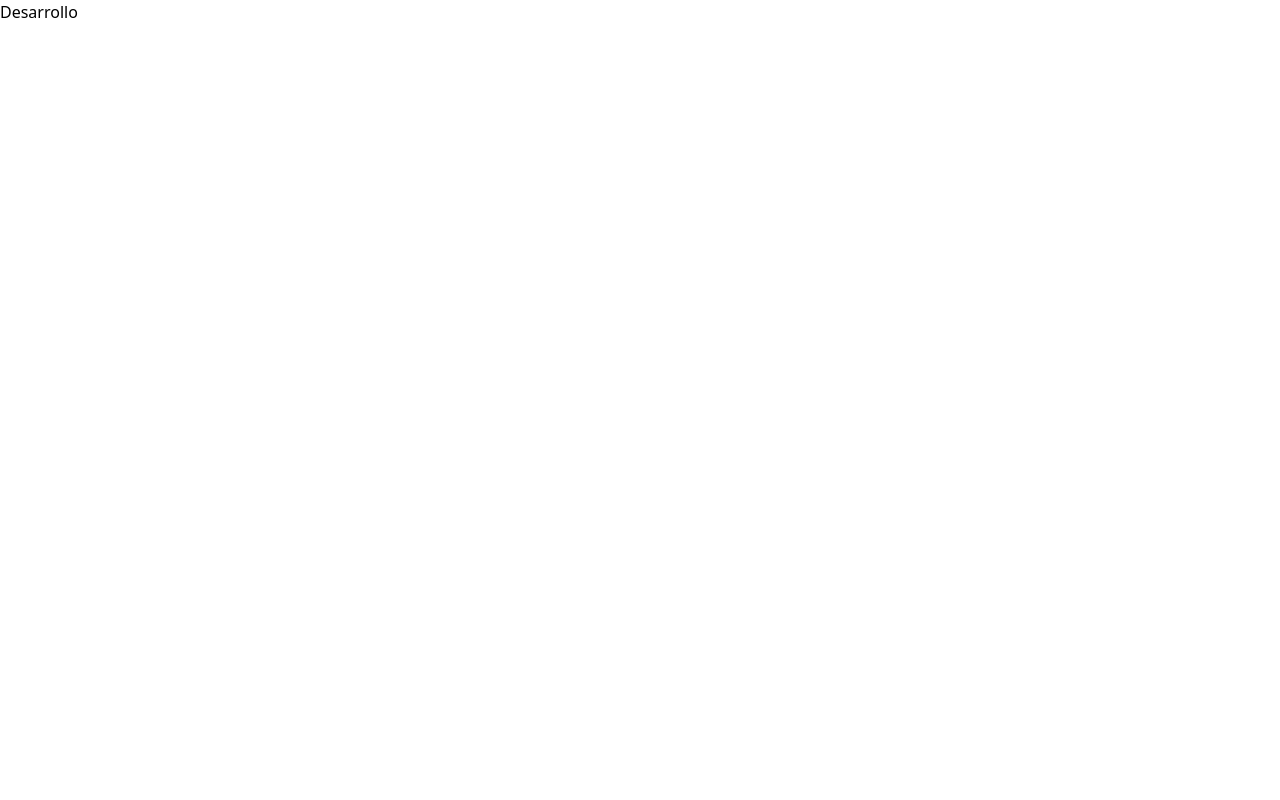
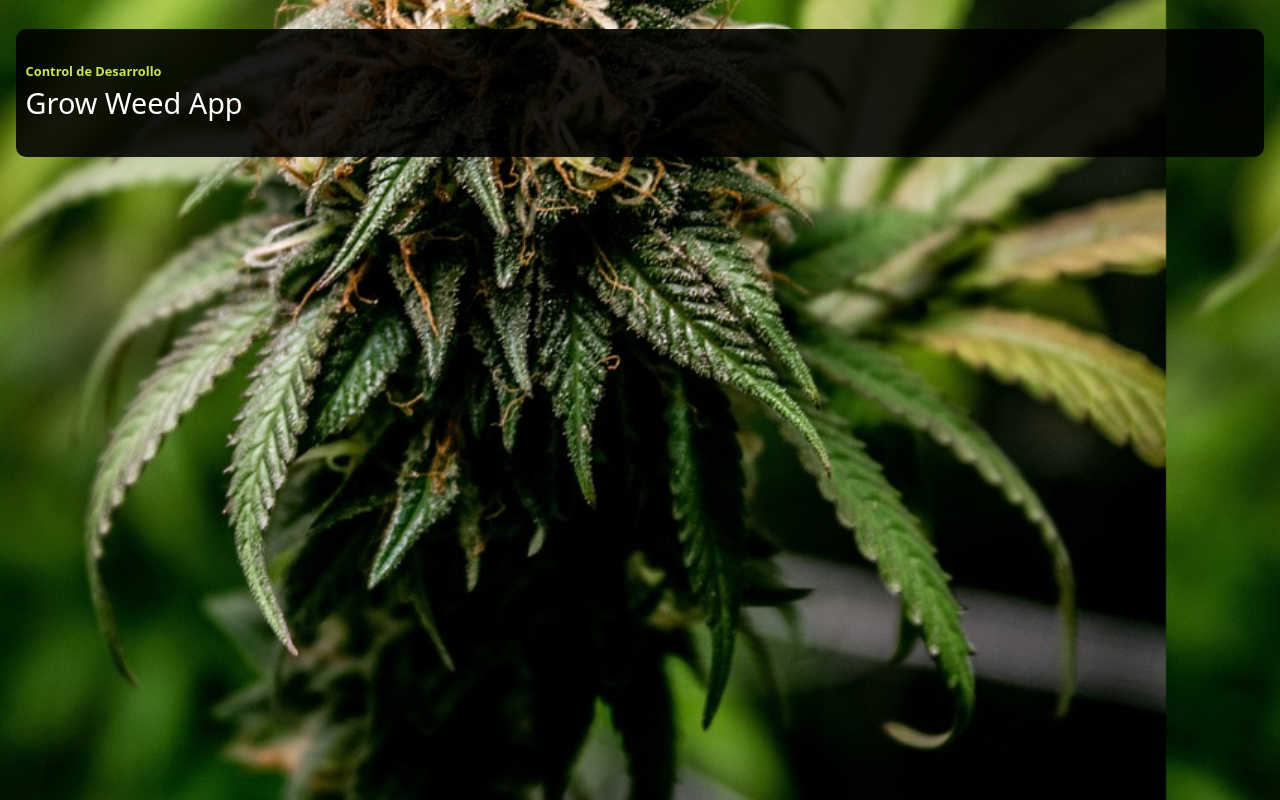
Before and after one commit to ignaarguello/grow-weed-app, a React (Vite) app: page /desarrollo in a window 1280 px wide. Built offline with nearby package versions, Linux system fonts and the light colour scheme.

Commit message:
Add:primeros pasos de control de desarrollo

```diff
--- /dev/null
+++ b/src/components/CDesarrollo/CDesarrollo_1.css
@@ -0,0 +1,27 @@
+/* 360px - Mobiles Android */
+@media screen and (min-width: 360px) {
+  /* Contenedor General del Componente Desarrollo - 1 */
+  #ContenedorGeneral_CDesarrollo_1 {
+    background-color: rgba(0, 0, 0, 0.88);
+    border-radius: 10px;
+    height: 8rem;
+    padding: .6rem;
+    margin-top: .8rem;
+    display: flex;
+    flex-direction: column;
+    justify-content: center;
+  }
+
+  /* Titulo Principal - Control Desarrollo */
+  .TituloPrincipalDesarrollo_CDesarrollo_1 {
+    color: #cae654;
+    font-size: .8rem;
+    font-weight: 600;
+  }
+
+  /* Titulo Grow Weed App */
+  .TituloGWA_CDesarrollo_1{
+      color: white;
+      font-size: 1.8rem;
+  }
+}
--- /dev/null
+++ b/src/components/CDesarrollo/CDesarrollo_1.jsx
@@ -0,0 +1,12 @@
+import './CDesarrollo_1.css'
+
+export default function CDesarrollo_1() {
+    return (
+        <div id='ContenedorGeneral_CDesarrollo_1'>
+            <h2 className="TituloPrincipalDesarrollo_CDesarrollo_1">
+                Control de Desarrollo
+            </h2>
+            <h2 className='TituloGWA_CDesarrollo_1'>Grow Weed App</h2>
+        </div>
+    )
+}
--- /dev/null
+++ b/src/pages/Desarrollo/Desarrollo.css
@@ -0,0 +1,14 @@
+/*  360px - Android Mobiles */
+@media screen and (min-width:360px) {
+    /* Contenedor Page de Desarrollo */
+    #ContenedorPageDesarrollo_Desarrollo{
+        min-height: 100vh;
+        padding: 1rem;
+        background-image: url('../../images/cannabis1.jpg');
+        background-size: cover;
+        background-position: -114px;
+        /* Flex */
+        display: flex;
+        flex-direction: column;
+    }
+}
--- a/src/pages/Desarrollo/Desarrollo.jsx
+++ b/src/pages/Desarrollo/Desarrollo.jsx
@@ -1,5 +1,12 @@
+import './Desarrollo.css'
+
+//Componentes
+import CDesarrollo_1 from '../../components/CDesarrollo/CDesarrollo_1'
+
 export default function Desarrollo() {
   return (
-    <div>Desarrollo</div>
+    <div id='ContenedorPageDesarrollo_Desarrollo'>
+      <CDesarrollo_1 />
+    </div>
   )
 }
--- a/src/pages/Informes/Informes.jsx
+++ b/src/pages/Informes/Informes.jsx
@@ -1,5 +1,5 @@
 // Componentes
-import CInformes_1 from '../../components/ComponentesInformes/CInformes_1/CInformes_1'
+import CInformes_1 from '../../components/CInformes/CInformes_1/CInformes_1'
 
 export default function Informes() {
   return (
```
Also changed, not shown: src/components/CInformes/CInformes_1/CInformes_1.css (renamed from src/components/ComponentesInformes/CInformes_1/CInformes_1.css), src/components/CInformes/CInformes_1/CInformes_1.jsx (renamed from src/components/ComponentesInformes/CInformes_1/CInformes_1.jsx), src/images/cannabis-1.jpg (added), src/images/cannabis1.jpg (added).
